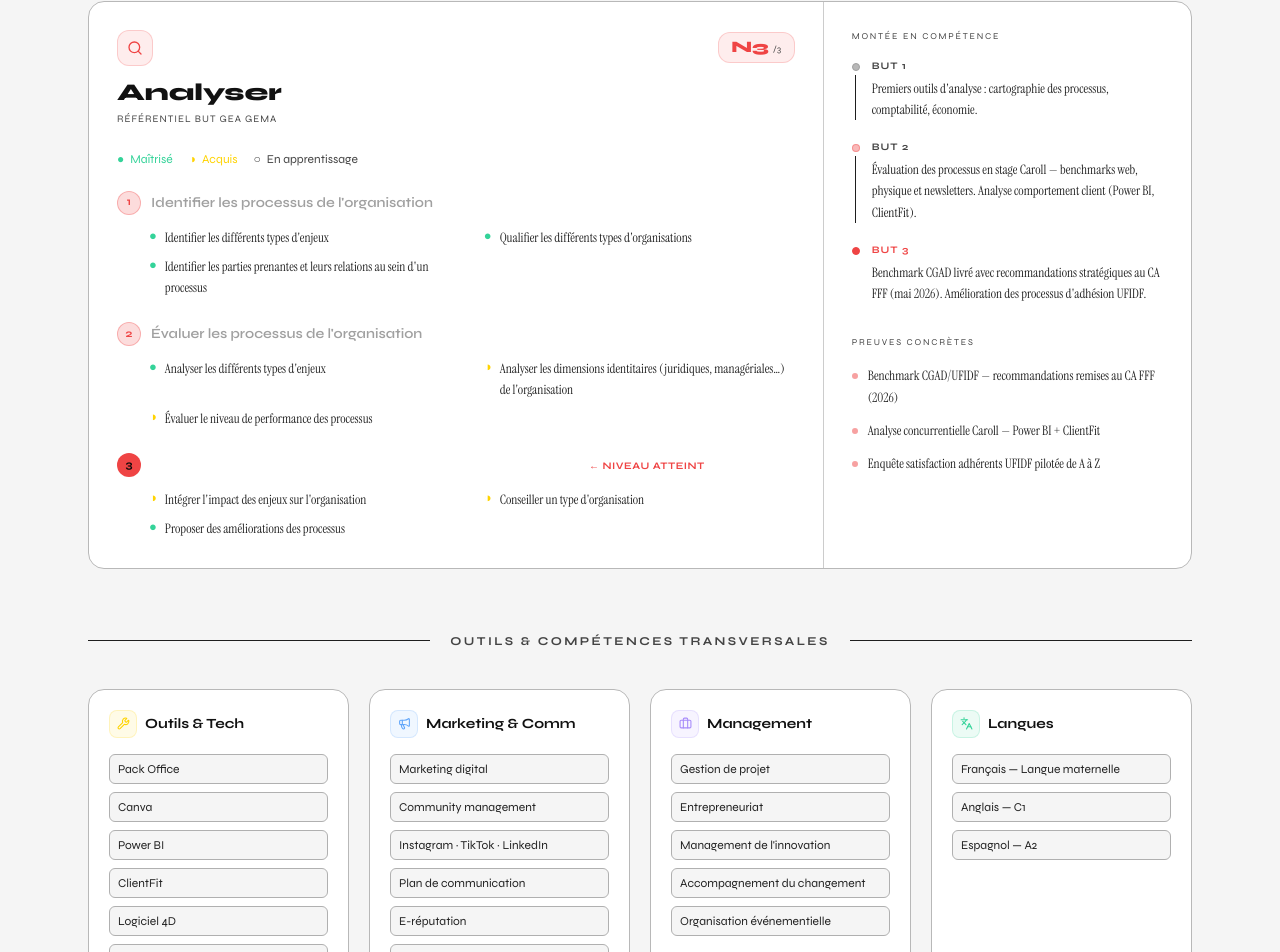
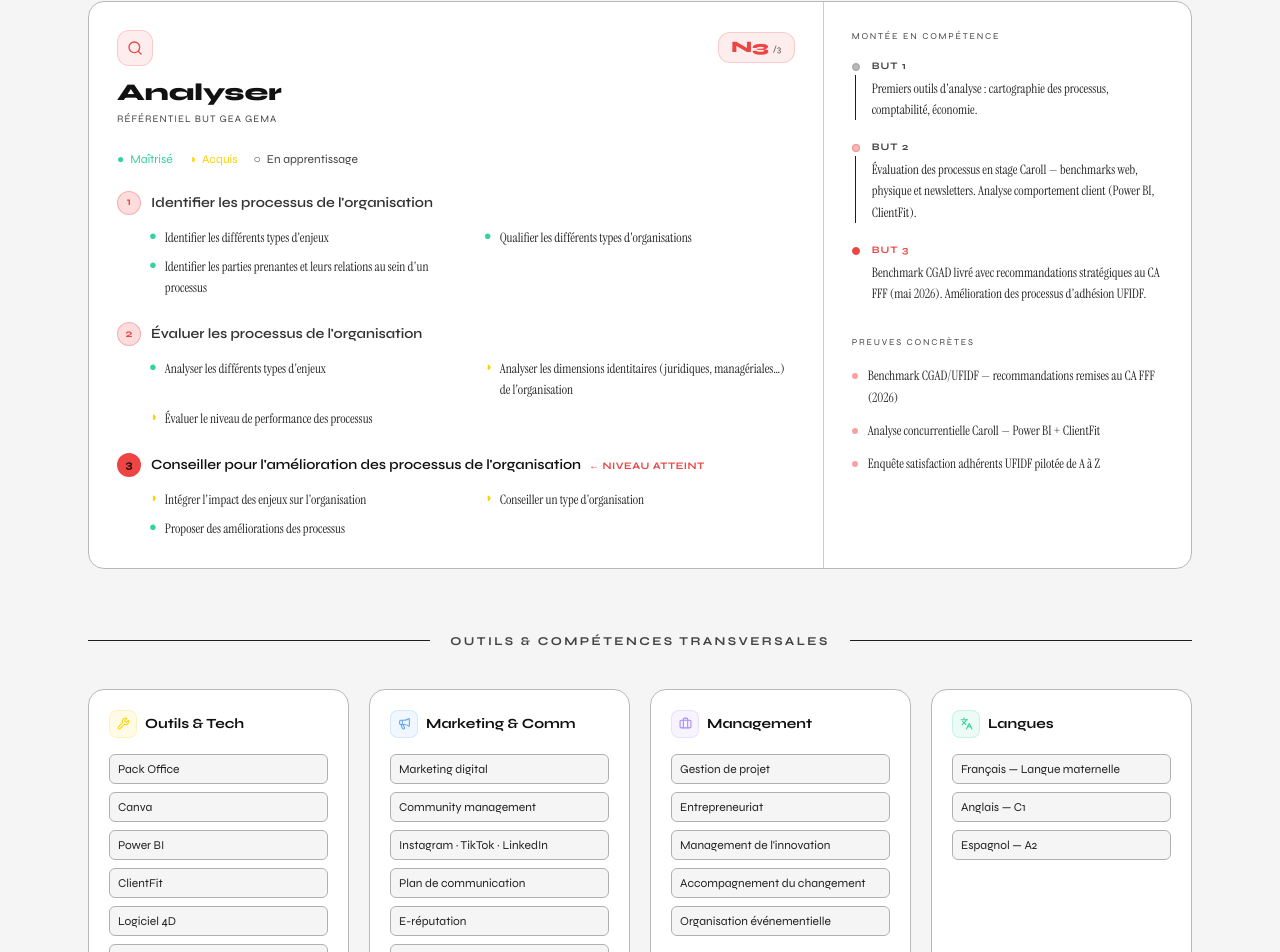
Before and after one commit to TADEJFFF/Portfolio-Julestadej, a Next.js app: page / in a window 1280 px wide. Shown: the part 8499-9451 px from the top of the page. Built offline with nearby package versions, Linux system fonts and the light colour scheme.

Commit message:
fix Competences : titres niveaux lisibles sur fond blanc

```diff
--- a/src/components/sections/Competences.tsx
+++ b/src/components/sections/Competences.tsx
@@ -89,7 +89,7 @@ function CompetenceDetail({ comp, Icon }: { comp: Competence5; Icon: React.Eleme
                     </div>
                     <span
                       className="font-display font-semibold text-sm"
-                      style={{ color: current ? "#ffffff" : reached ? "#a0a0a0" : "#444444" }}
+                      style={{ color: current ? "#111111" : reached ? "#333333" : "#aaaaaa" }}
                     >
                       {niv.titre}
                       {current && (
```
